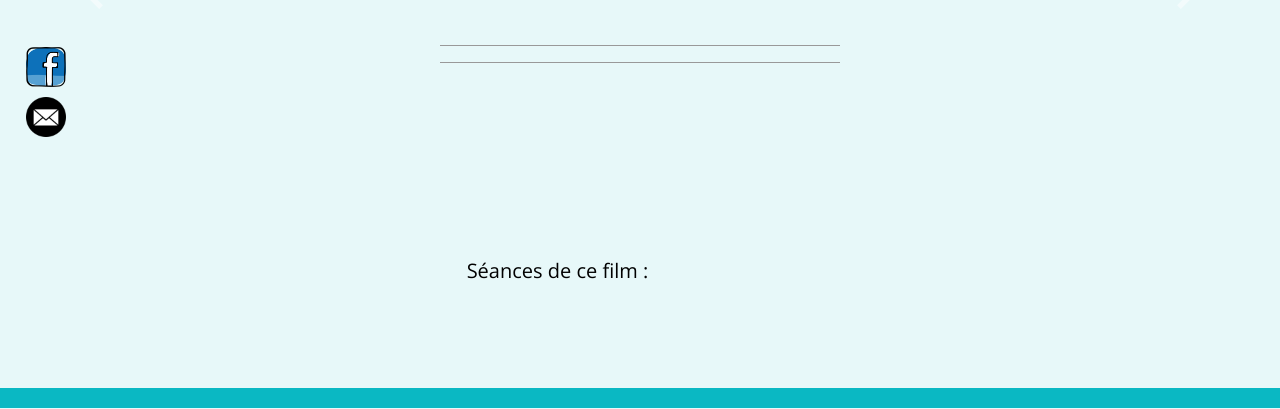
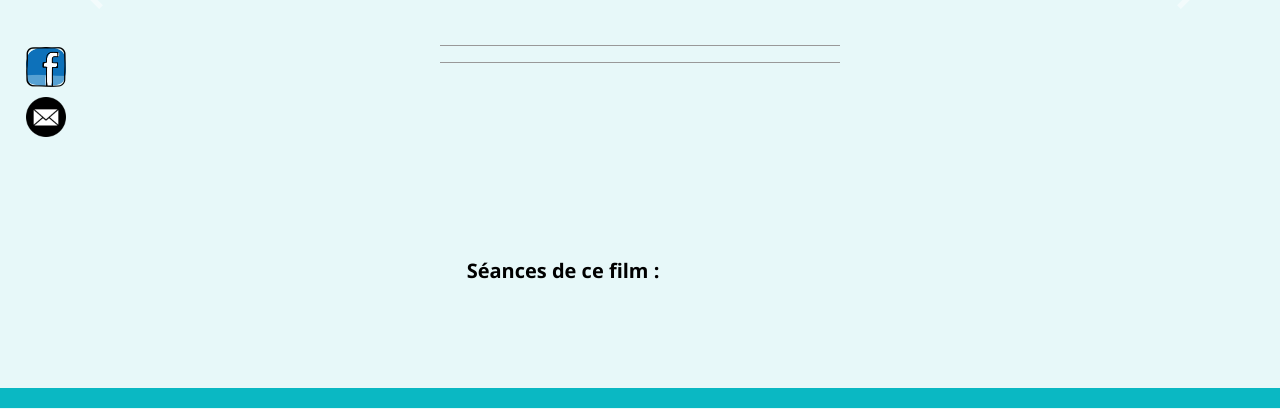
Before and after one commit to lblk-coder/mm_website, a Django app: template mm_website_project/seances/templates/seances/detail.html in a window 1280 px wide. Shown: the part 240-649 px from the top of the page. Run offline with Django 3.2, Linux system fonts and the light colour scheme; the template is opened without the code that fills it, so the values that code supplies are empty; some libraries are stand-ins or nearby versions.

Commit message:
modified text's display on 'listing' and 'detail' pages so it is more user friendly

```diff
--- a/mm_website_project/assets/css/developers.css
+++ b/mm_website_project/assets/css/developers.css
@@ -617,3 +617,16 @@ footer {
     }
 }
 /* end of responsive behavior of movie pics on homepage */
+
+/* display of cards on 'seances' listing page */
+.card-text {
+    text-align: justify;
+}
+
+.card-listing-page {
+    margin-bottom: 90px;
+}
+
+.bold-card-presentation {
+    font-weight: bolder;
+}
--- a/mm_website_project/seances/templates/seances/detail.html
+++ b/mm_website_project/seances/templates/seances/detail.html
@@ -12,7 +12,7 @@
         <div class="card col-12 col-md-8 bg-transparent">
             <div class="card-body">
                 {% if film.real %} <h3 class="card-title"> De {{ film.real }}</h3> {% endif %}
-                <p class="card-text">
+                <p class="card-text bold-card-presentation">
                     {% if film.acteurs %} Avec {{ film.acteurs }} {% endif %} <br>
                     {% if film.genre %} {{ film.genre }},{% endif %}
                     {% if film.annee %} {{ film.annee }},{% endif %}
@@ -24,7 +24,9 @@
                     {% if film.synopsis %} {{ film.synopsis }} {% endif %}
                 </p>
                 <p>
-                    Séances de ce film :<br>
+                    <span class="bold-card-presentation">
+                        Séances de ce film :<br>
+                    </span>
                 </p>
                 <ul>
                     {% for projection in projections %}
```
Also changed, not shown: mm_website_project/seances/templates/seances/listing.html (+7 -1 lines), 1 other file.
